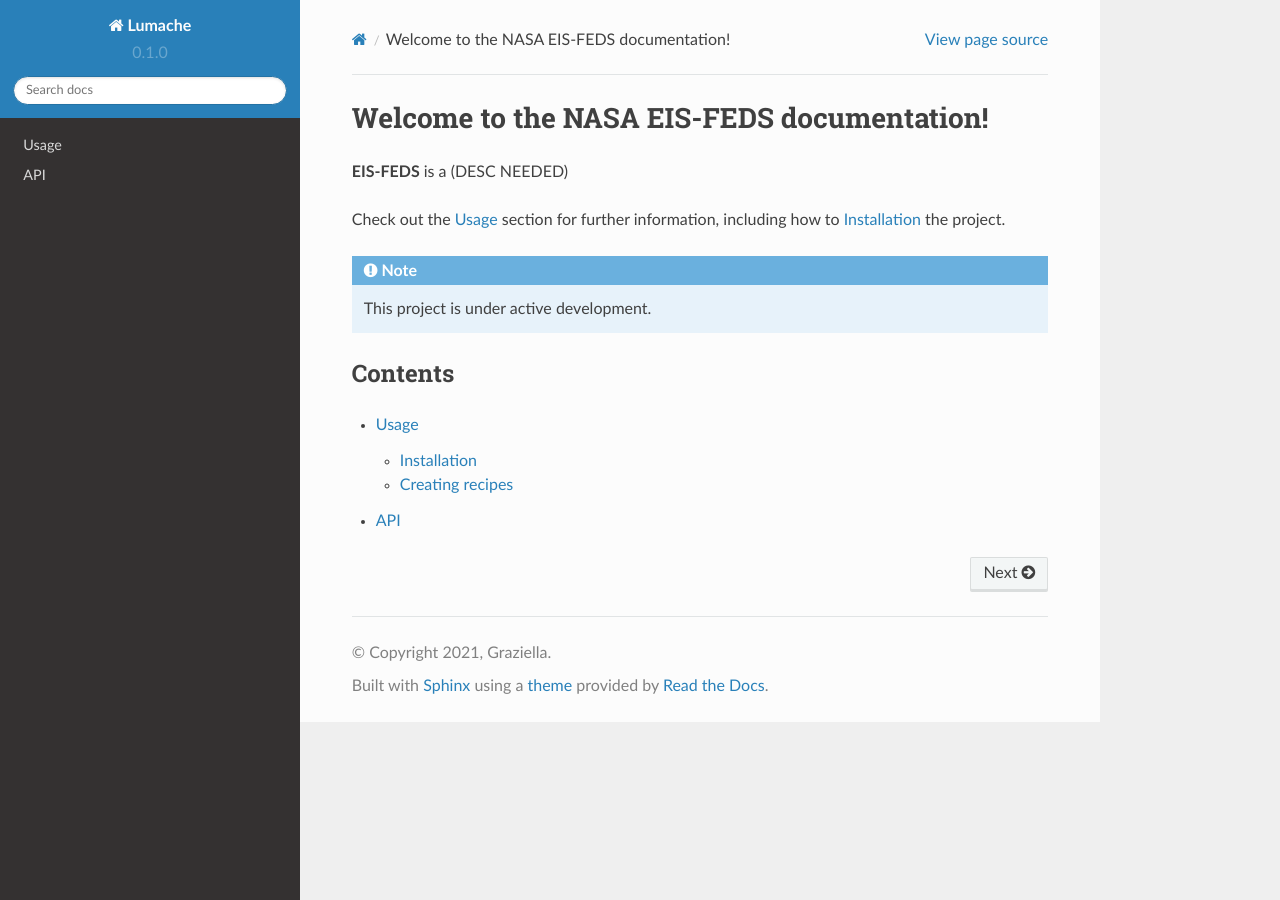
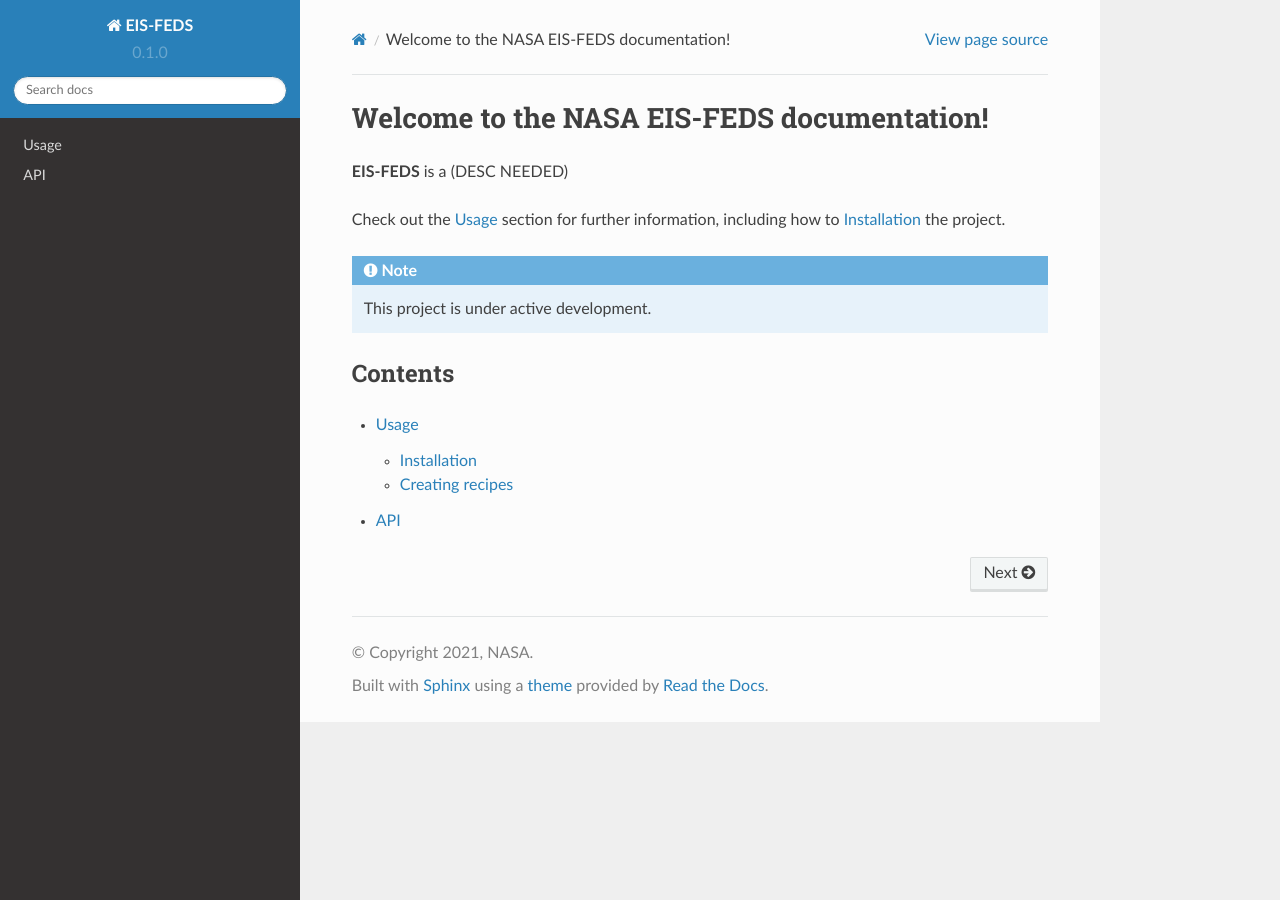
Before and after one commit to ksharonin/feds-documentation, a Sphinx documentation site: the page built from docs/source/index.rst, in a window 1280 px wide. Built offline with Sphinx 7.4.7 and the Read the Docs theme 2.0.0, drawn with Linux system fonts in a browser that asks for light colours.

Commit message:
Update authors + note theme

```diff
--- a/docs/source/conf.py
+++ b/docs/source/conf.py
@@ -2,9 +2,9 @@
 
 # -- Project information
 
-project = 'Lumache'
-copyright = '2021, Graziella'
-author = 'Graziella'
+project = 'EIS-FEDS'
+copyright = '2021, NASA'
+author = 'Katrina Sharonin'
 
 release = '0.1'
 version = '0.1.0'
@@ -27,7 +27,7 @@
 
 templates_path = ['_templates']
 
-# -- Options for HTML output
+# -- Options for HTML output -- customize later
 
 html_theme = 'sphinx_rtd_theme'
 
```
